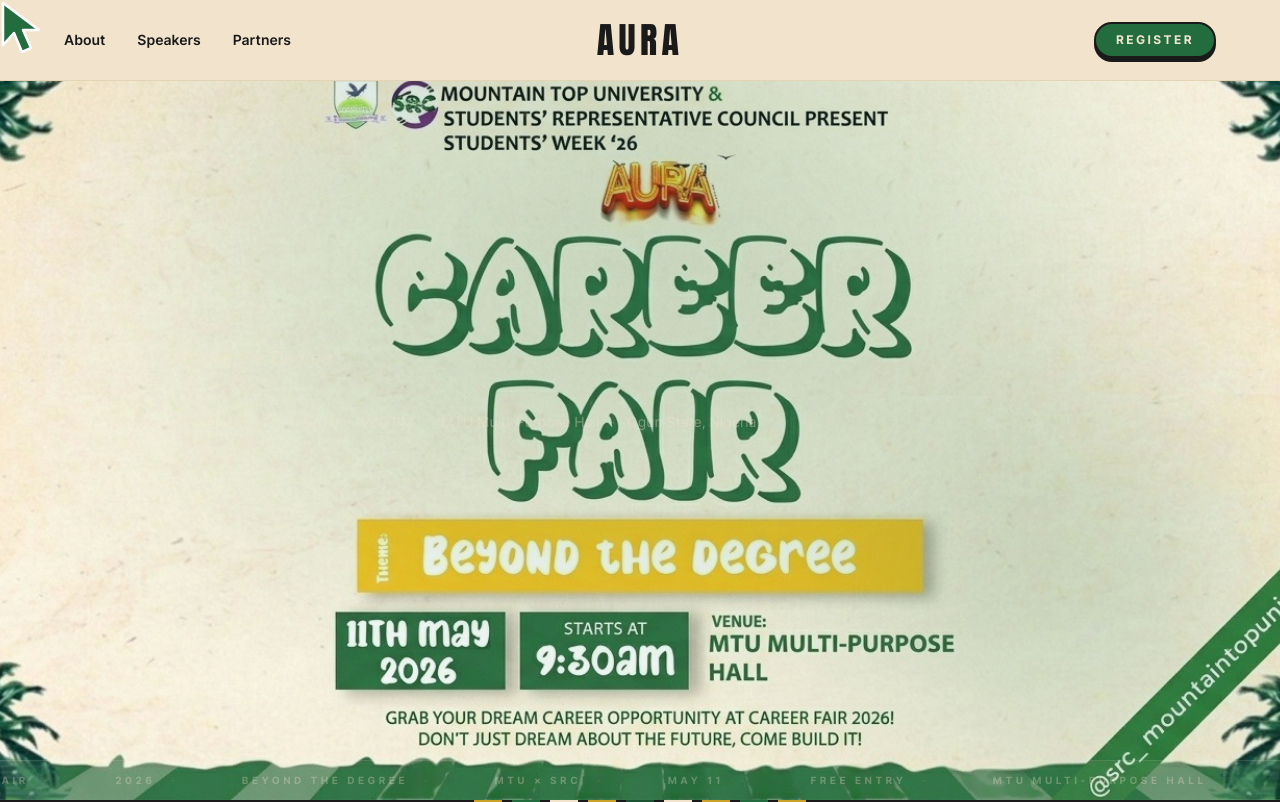
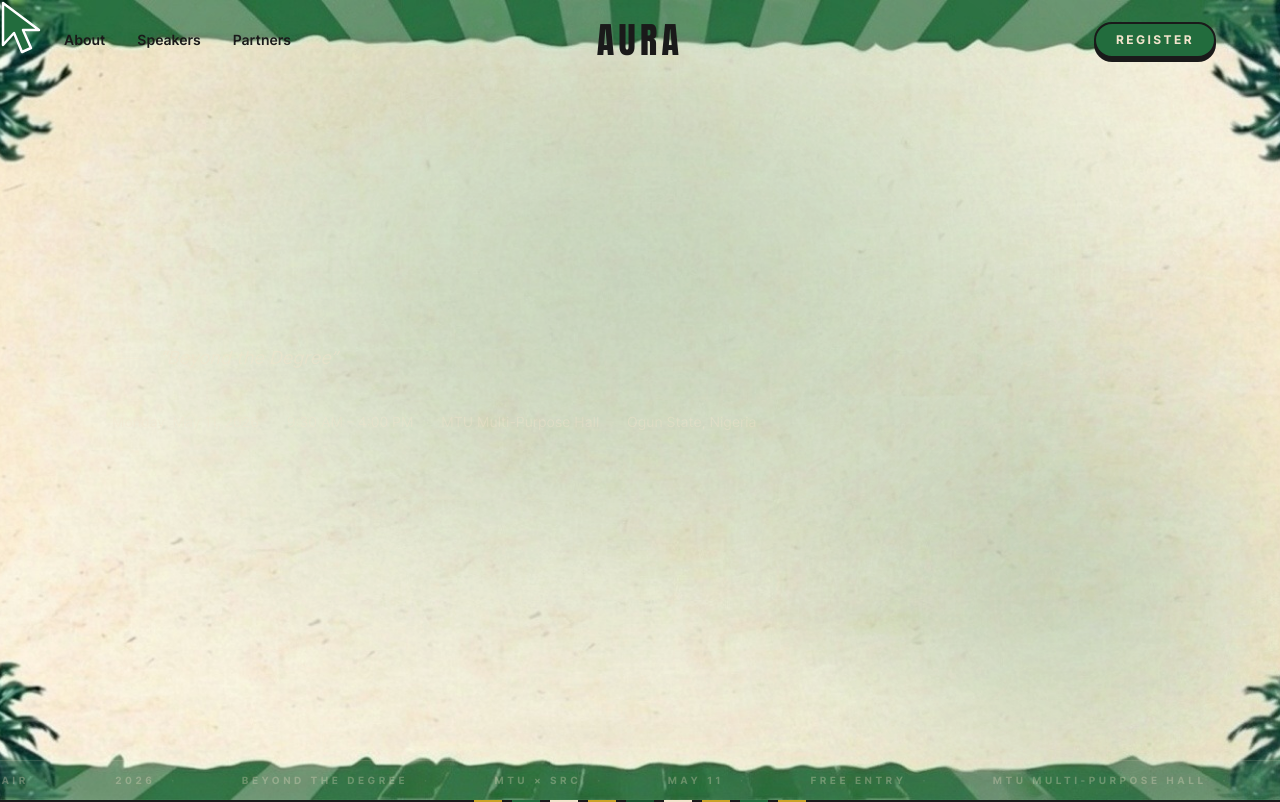
Before and after one commit to big-tinsu/mtu-career-fair, a Next.js app: page /events/aura-career-fair-2026 in a window 1280 px wide. Shown: the top 802 px of the page. Built offline with nearby package versions, Linux system fonts and the light colour scheme.

Commit message:
refactor: add new bg-images and edit navbar animations

```diff
--- a/src/presentation/layout/Navbar.tsx
+++ b/src/presentation/layout/Navbar.tsx
@@ -52,7 +52,7 @@
           'fixed top-0 left-0 right-0 z-50 transition-all duration-500',
           scrolled
             ? 'bg-[#F2E4CC]/95 backdrop-blur-xl border-b border-[#E3D4B5] shadow-[0_6px_24px_rgba(28,28,28,0.12)]'
-            : 'bg-[#F2E4CC] border-b border-[#E3D4B5]',
+            : 'bg-transparent ',
         )}
       >
         <div className="grid grid-cols-3 items-center px-5 sm:px-8 md:px-12 lg:px-16 h-16 md:h-20">
--- a/src/presentation/sections/HeroSection.tsx
+++ b/src/presentation/sections/HeroSection.tsx
@@ -44,7 +44,7 @@
             transition={{ duration: 1.1, ease: [0.16, 1, 0.3, 1], delay: 0.2 }}
             className="font-instrument italic text-[26vw] md:text-[22vw] lg:text-[18vw] xl:text-[16vw] leading-[0.82] tracking-tight text-[#1A5430] select-none"
           >
-            AURA
+            Beyond The Degree
           </motion.h1>
         </div> */}
 
```
Also changed, not shown: public/images/bg-image-1.jpeg (added), public/images/bg-image.jpeg.
